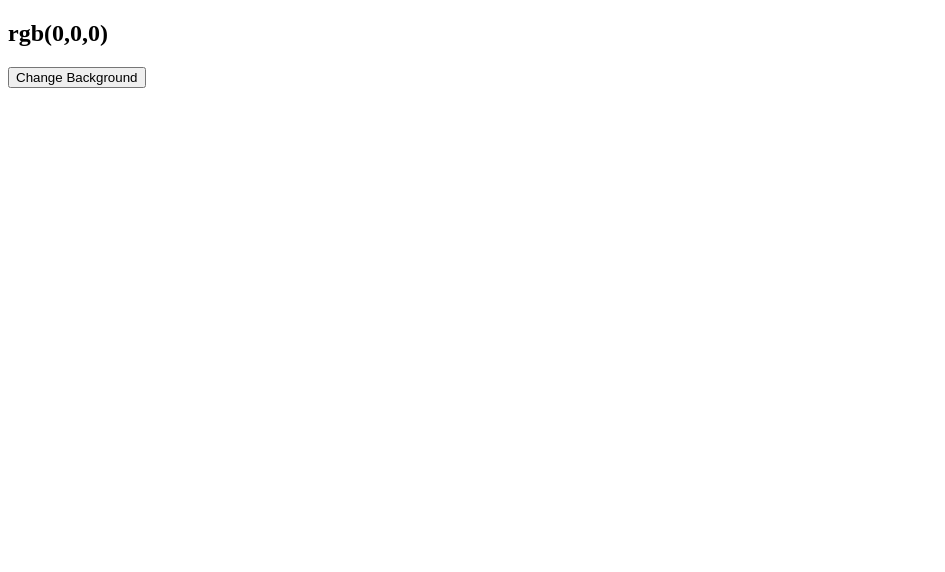
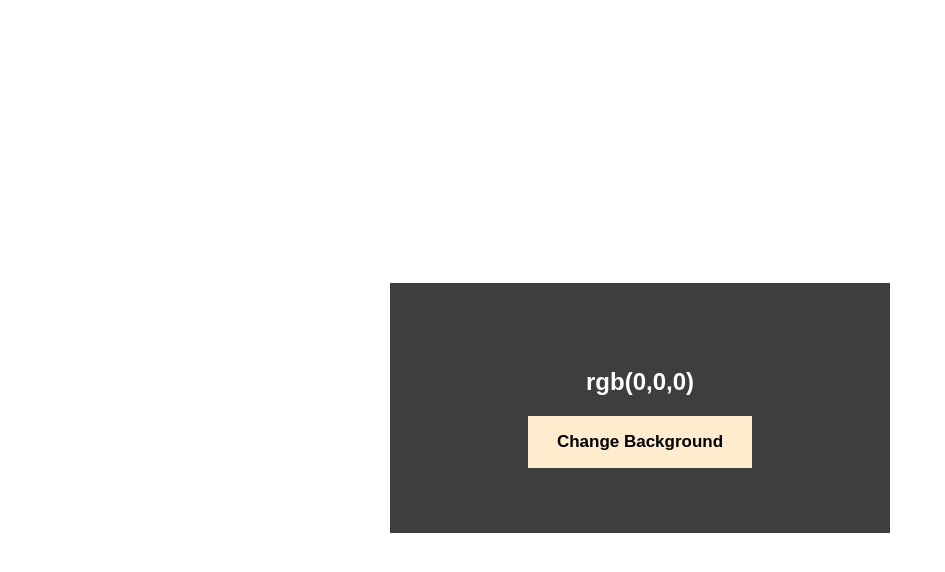
Before and after one commit to karradevii/Background-Changer, a plain HTML site: page index.html in a window 1280 px wide. Shown: the whole page, without its empty margins (0-945 px from the left). Drawn offline with Linux system fonts and the light colour scheme; files whose address does not match are found by name.

Commit message:
Update index.html

```diff
--- a/index.html
+++ b/index.html
@@ -6,7 +6,7 @@
     <meta name="viewport" content="width=device-width, initial-scale=1.0">
     <title>Background Color Changer</title>
 
-    <link rel="stylesheet" href="BG Changer\BG changer.css">
+    <link rel="stylesheet" href="BG changer.css">
 </head>
 <body>
     <div class = "container">
```
